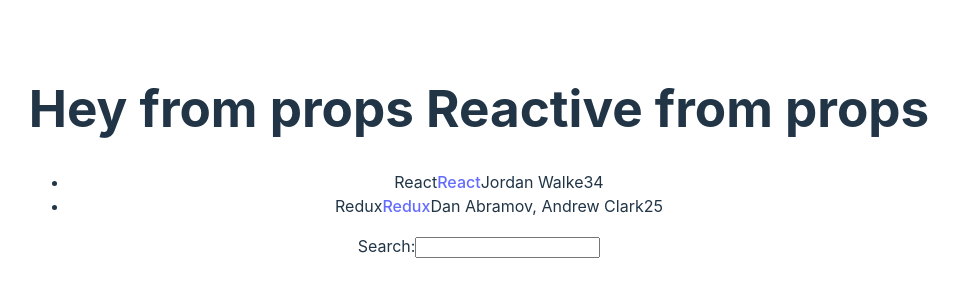
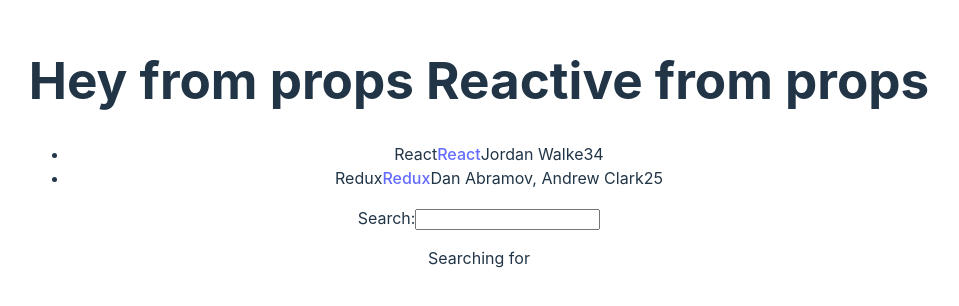
Before and after one commit to pixelstorm/road-to-react-hackerstories, a React (Vite) app: page / in a window 1280 px wide. Shown: the part 248-554 px from the top of the page, without its empty margins (161-1120 px from the left). Built offline with nearby package versions, Linux system fonts and the light colour scheme.

Commit message:
output the state of the input field

```diff
--- a/src/App.jsx
+++ b/src/App.jsx
@@ -70,14 +70,18 @@
 
 const Search = () => {
 
+const [searchTerm, setSearchTerm] = useState('')
+
    const handleChange = (event) => {
       console.log(event);
       console.log(event.target.value);
+      setSearchTerm(event.target.value);
    }
    return(
       <div>
       <label htmlFor="search">Search:</label>
       <input type="text" onChange={handleChange} id="search"/>
+      <p>Searching for {searchTerm}</p>
       </div>
    )
 }
```
